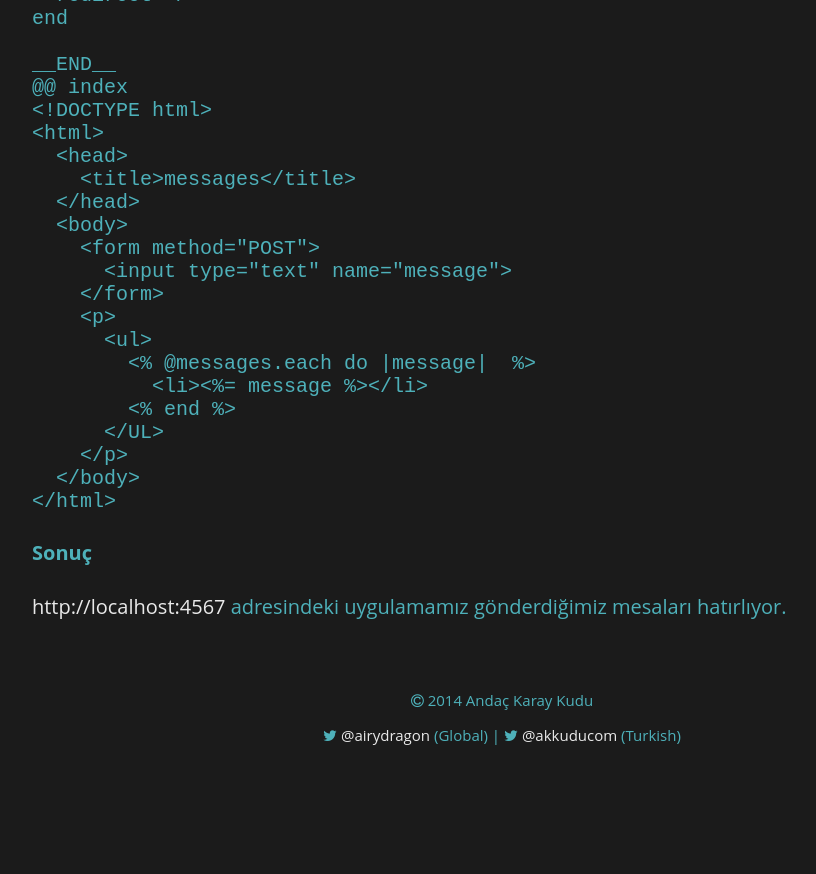
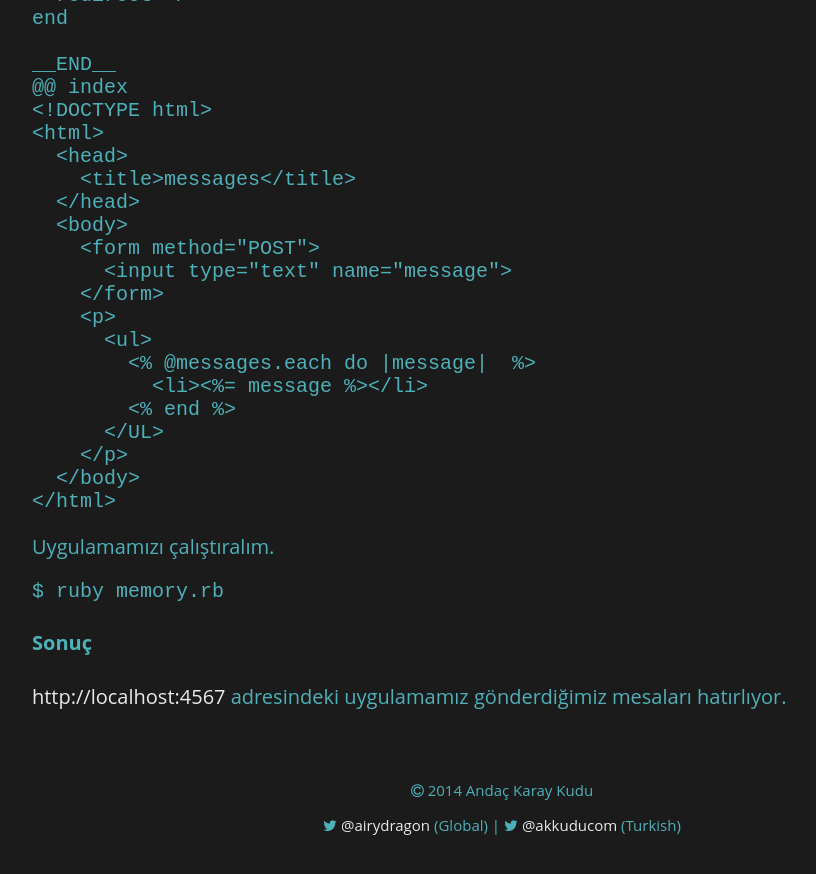
Before and after one commit to akkudu/akkudu.github.io, a Jekyll site: the page built from _posts/2015-12-08-sinatra-uygulamamiza-hafiza-ekleyelim.md, in a window 1280 px wide and 900 px high, scrolled down 790 px. Shown: the top 874 px of the window, without its empty margins (138-954 px from the left). Built offline with Jekyll 4.4.1, drawn with Linux system fonts in a browser that asks for light colours; nearby versions of some CDN libraries; before the commit the page ends 1600 px from its top, so only the background shows below that.

Commit message:
Add run app section to memory article

```diff
--- a/_posts/2015-12-08-sinatra-uygulamamiza-hafiza-ekleyelim.md
+++ b/_posts/2015-12-08-sinatra-uygulamamiza-hafiza-ekleyelim.md
@@ -54,6 +54,12 @@ __END__
 </html>
 {% endhighlight %}
 
+Uygulamamızı çalıştıralım.
+
+{% highlight bash %}
+$ ruby memory.rb
+{% endhighlight %}
+
 #### Sonuç
 
 [http://localhost:4567](http://localhost:4567) adresindeki uygulamamız
```
